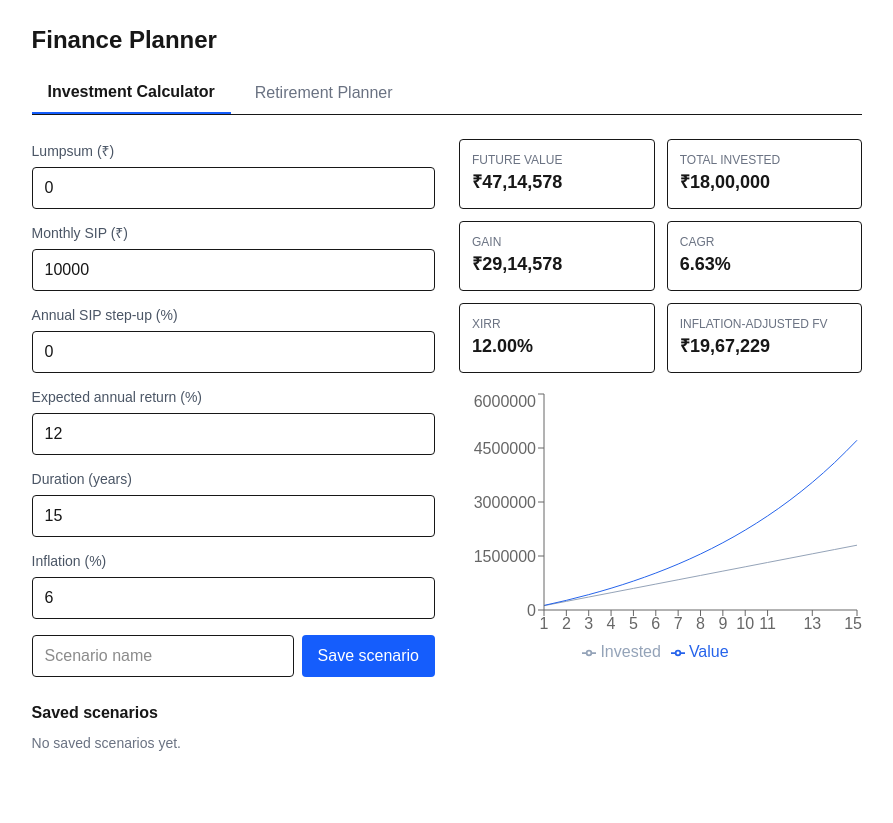
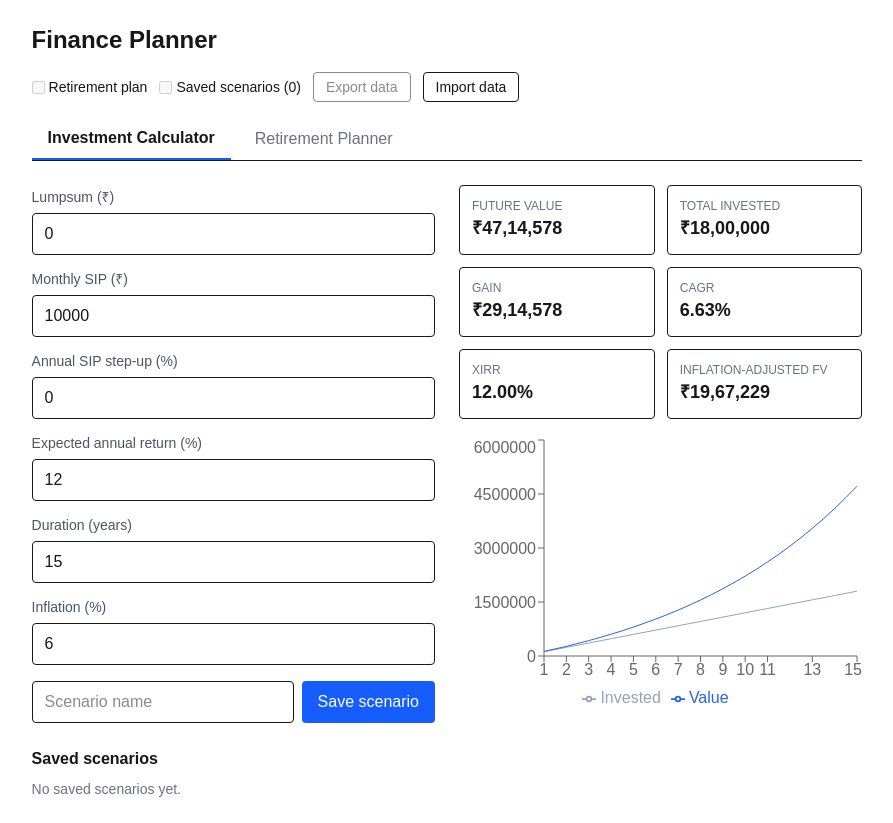
Before and after one commit to rohitqv/finance-planner, a Next.js app: page / in a window 1280 px wide. Shown: the whole page, without its empty margins (193-1086 px from the left). Before the commit the page ends 800 px from the top, so only its background shows below. Built offline with nearby package versions, Linux system fonts and the light colour scheme.

Commit message:
feat: mount BackupRestore in the app shell

```diff
--- a/app/page.tsx
+++ b/app/page.tsx
@@ -3,6 +3,7 @@ import { useState } from "react";
 import Tabs from "@/components/Tabs";
 import CalculatorTab from "@/components/calculator/CalculatorTab";
 import RetirementTab from "@/components/retirement/RetirementTab";
+import BackupRestore from "@/components/BackupRestore";
 import type { CalculatorInput } from "@/lib/finance/types";
 
 export default function Page() {
@@ -12,6 +13,7 @@ export default function Page() {
   return (
     <main className="mx-auto max-w-5xl p-6">
       <h1 className="mb-4 text-2xl font-bold">Finance Planner</h1>
+      <BackupRestore />
       <Tabs tabs={["Investment Calculator", "Retirement Planner"]} active={active} onSelect={setActive} />
       {active === 0 ? (
         <CalculatorTab initial={handoff} />
```
